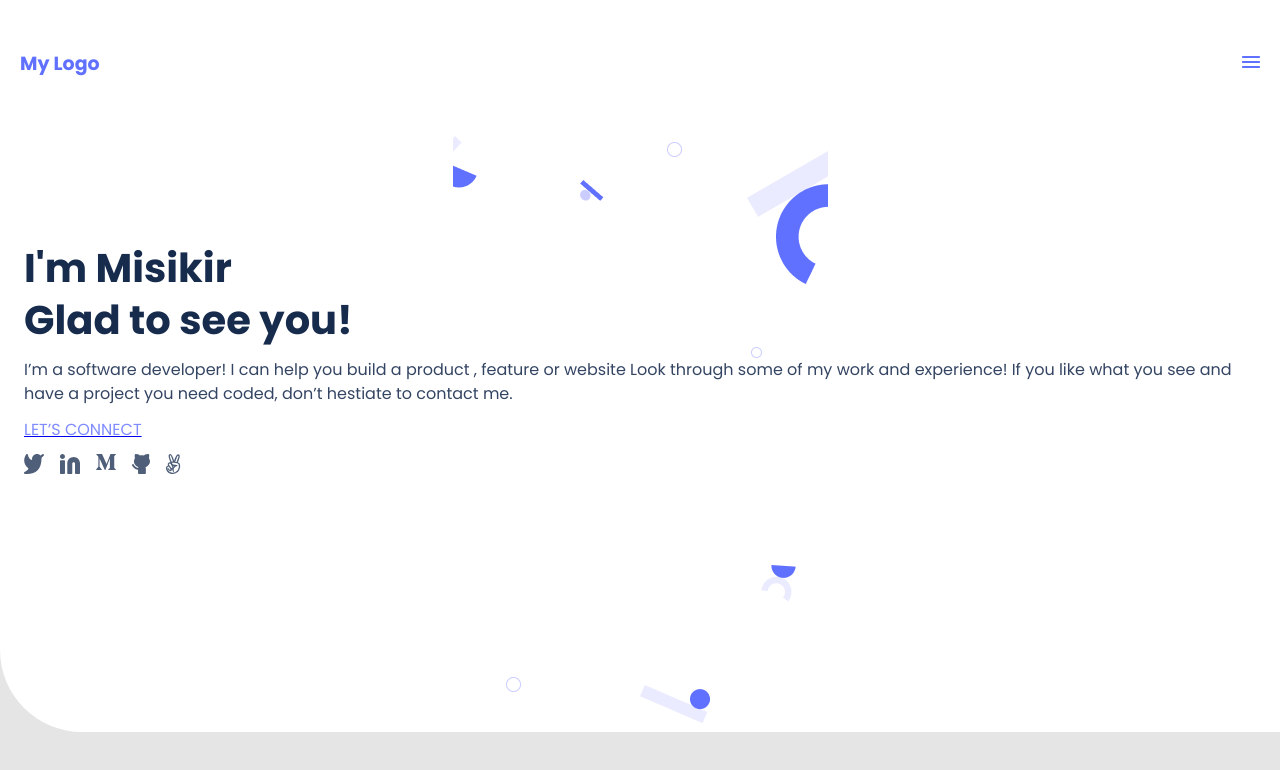
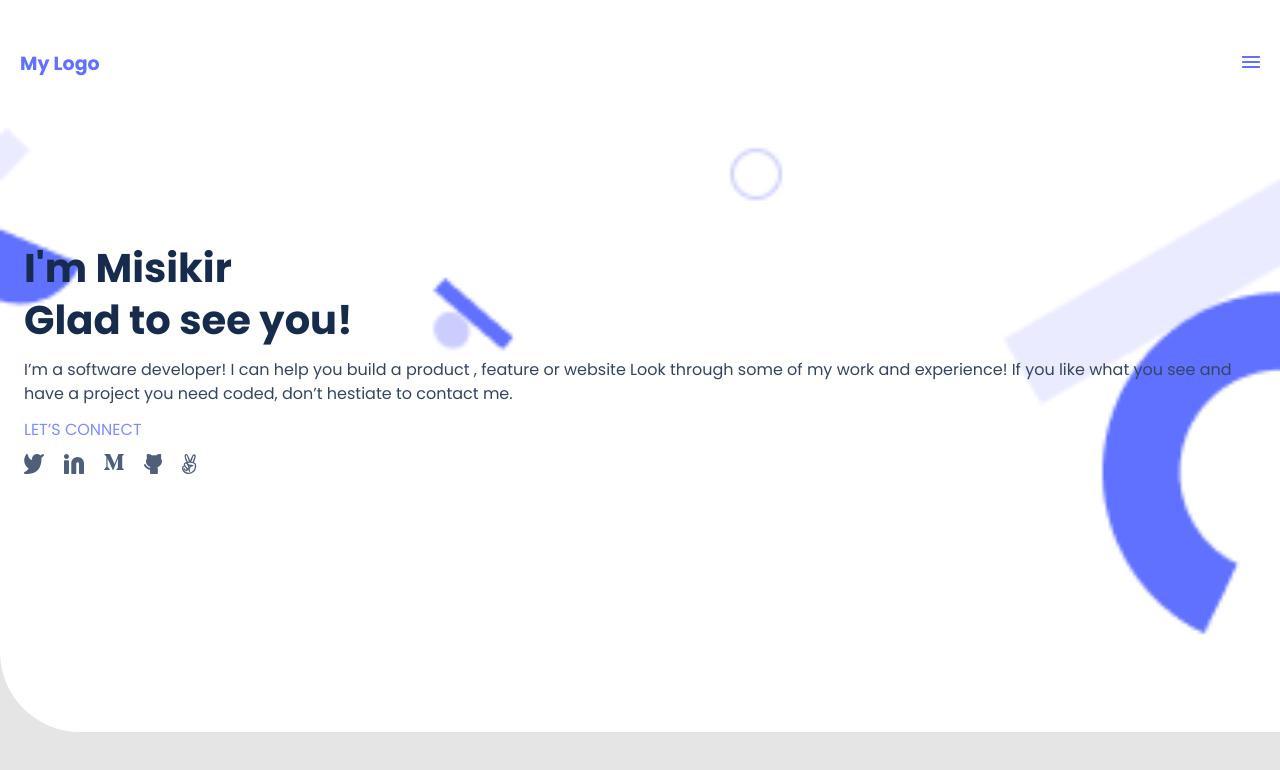
Before and after one commit to misikirdelelew/myportfolio.io, a website: page index.html in a window 1280 px wide. Drawn offline with Linux system fonts and the light colour scheme.

Commit message:
fixed broken bavkground image issue

```diff
--- a/css/style.css
+++ b/css/style.css
@@ -9,9 +9,11 @@
 
 body {
   background-color: #e5e5e5;
+  position: absolute;
   width: 100%;
   height: 100%;
-  position: absolute;
+  z-index: -1;
+  overflow-x: hidden;
 }
 
 header {
@@ -35,14 +37,12 @@ header {
 .headline {
   background-color: #fff;
   background-image: url(../images/mobile-version-bg.png);
-  background-position: center;
   background-repeat: no-repeat;
-  border-radius: 0 0 0 82px;
+  border-radius: 0 0 0 80px;
   height: 604px;
   width: 100%;
-  left: calc(50% - 375px / 2);
-  top: 100px;
   display: flex;
+  background-size: cover;
   flex-direction: column;
   padding: 114px 24px;
   gap: 12px;
@@ -73,10 +73,15 @@ header {
   font-weight: 500;
   font-size: 16px;
   line-height: 24px;
+  text-decoration: none;
 }
 
 .social-media-links {
   display: flex;
-  gap: 16px;
+  gap: 20px;
   list-style: none;
 }
+
+.link {
+  text-decoration: none;
+}
--- a/index.html
+++ b/index.html
@@ -26,7 +26,7 @@
                 website Look
                 through some of my work and experience! If you like what you see and have a project you need coded,
                 don’t hestiate to contact me.</p>
-            <a href="#">
+            <a href="#" class="link">
                 <h2 class="connect-link">LET’S CONNECT</h2>
             </a>
 
```
